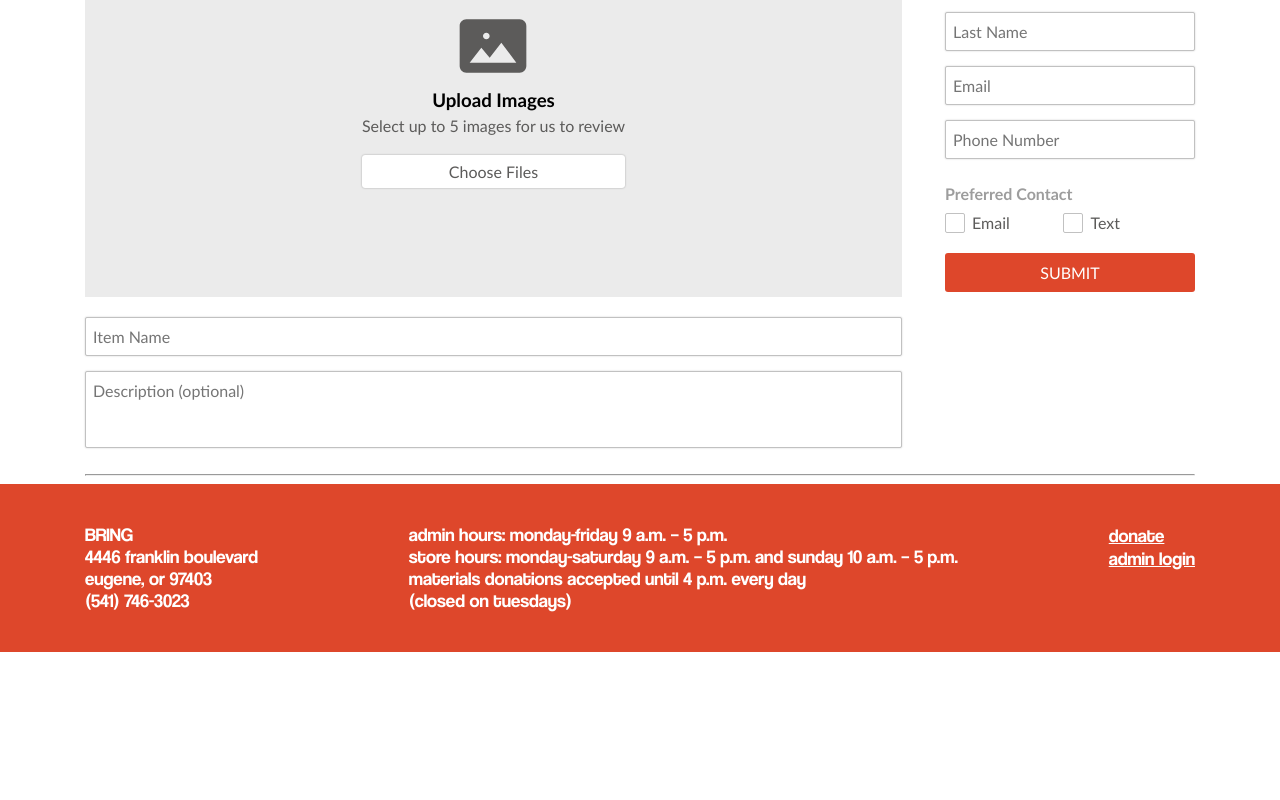
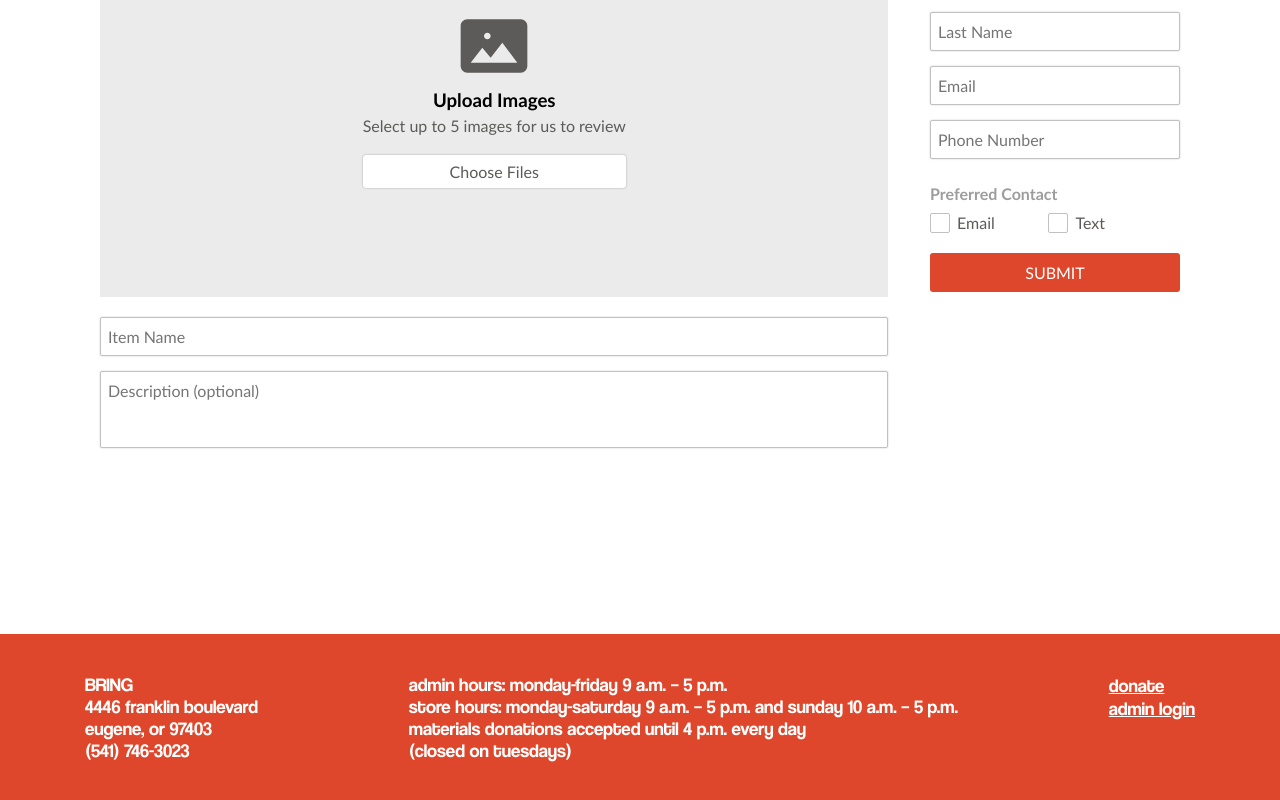
Before and after one commit to alecspringel/bring-client, a React (Create React App) app: page / in a window 1280 px wide. Shown: the part 512-1312 px from the top of the page. Before the commit the page ends 1164 px from the top, so only its background shows below. Built offline with nearby package versions, Linux system fonts and the light colour scheme.

Commit message:
Removed global wrapper and reassigned to components that need it

```diff
--- a/src/components/donationFeed/DonationFeed.js
+++ b/src/components/donationFeed/DonationFeed.js
@@ -78,6 +78,7 @@ class DonationFeed extends Component {
 
   render() {
     return (
+      <div className="content container margin-t20">
         <div style={{ marginBottom: 60 }}>
           {this.state.focusDonation && (
             <SubmissionFocus
@@ -107,6 +108,7 @@ class DonationFeed extends Component {
             </NoPendingMsg>
           )}
         </div>
+      </div>
     );
   }
 }
--- a/src/components/donationHistory/DonationHistory.js
+++ b/src/components/donationHistory/DonationHistory.js
@@ -2,7 +2,7 @@ import React from "react";
 
 const DonationHistory = () => {
   return (
-    <div>
+    <div className="content container margin-t20">
       <h2>Donation History</h2>
     </div>
   );
--- a/src/components/form/Form.js
+++ b/src/components/form/Form.js
@@ -1,23 +1,12 @@
-import React, { Component } from "react";
+import React from "react";
 import Description from "./Description";
 import Inputs from "./Inputs";
 
-class Form extends Component {
-  constructor(props) {
-    super(props);
-
-    this.state = {};
-  }
-
-  render() {
-    return (
-      <div>
-        <Description />
-        <Inputs />
-        <hr></hr>
-      </div>
-    );
-  }
-}
+const Form = () => (
+  <div className="content container margin-t20">
+    <Description />
+    <Inputs />
+  </div>
+);
 
 export default Form;
--- a/src/components/login/Login.js
+++ b/src/components/login/Login.js
@@ -32,6 +32,7 @@ const Login = () => {
   }
 
   return (
+    <div className="content container margin-t20">
       <Background className="flex-row">
         <FormWrapper className="flex-col text-center">
           <h2 className="margin-tb20">Admin Login</h2>
@@ -55,6 +56,7 @@ const Login = () => {
           <SendLogin email={data.email} password={data.password} />
         </FormWrapper>
       </Background>
+    </div>
   );
 };
 
--- a/src/components/manageUsers/ManageUsers.js
+++ b/src/components/manageUsers/ManageUsers.js
@@ -5,7 +5,7 @@ import InviteButton from "./InviteButton";
 
 const ManageUsers = () => {
   return (
-    <div>
+    <div className="content container margin-t20">
       <UserTable />
     </div>
   );
```
Lines whose indentation alone changed are shown as unchanged.
